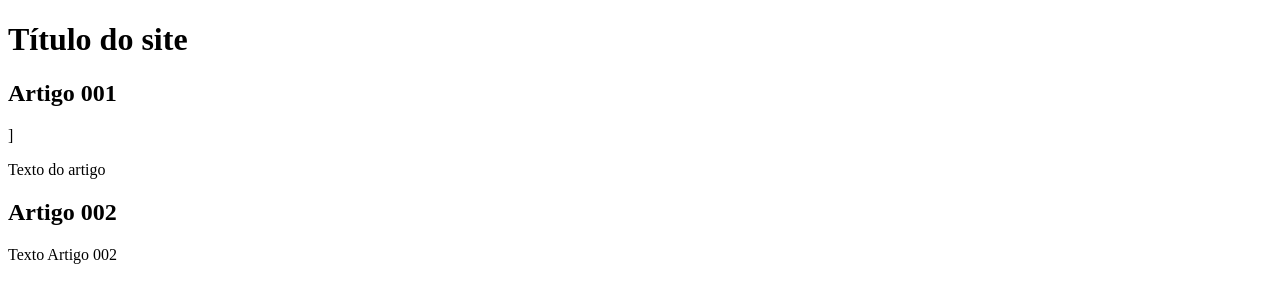
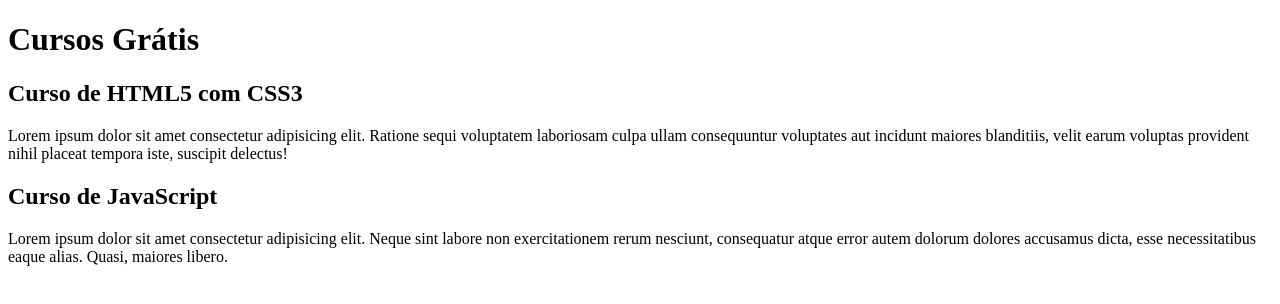
Before and after one commit to Pedrocansancao/projeto-site, a plain HTML site: page index.html in a window 1280 px wide. Drawn offline with Linux system fonts and the light colour scheme.

Commit message:
Comecei a escrever o conteudo

```diff
--- a/index.html
+++ b/index.html
@@ -8,15 +8,15 @@
 <body>
     <main>
         <header>
-            <h1>Título do site</h1>
+            <h1>Cursos Grátis</h1>
         </header>
         <article>
-            <h2>Artigo 001</h2>]
-            <p>Texto do artigo</p>
+            <h2>Curso de HTML5 com CSS3</h2>
+            <p>Lorem ipsum dolor sit amet consectetur adipisicing elit. Ratione sequi voluptatem laboriosam culpa ullam consequuntur voluptates aut incidunt maiores blanditiis, velit earum voluptas provident nihil placeat tempora iste, suscipit delectus!</p>
         </article>
         <article>
-            <h2>Artigo 002</h2>
-            <p>Texto Artigo 002</p>
+            <h2>Curso de JavaScript</h2>
+            <p>Lorem ipsum dolor sit amet consectetur adipisicing elit. Neque sint labore non exercitationem rerum nesciunt, consequatur atque error autem dolorum dolores accusamus dicta, esse necessitatibus eaque alias. Quasi, maiores libero.</p>
         </article>
     </main>
 </body>
```
